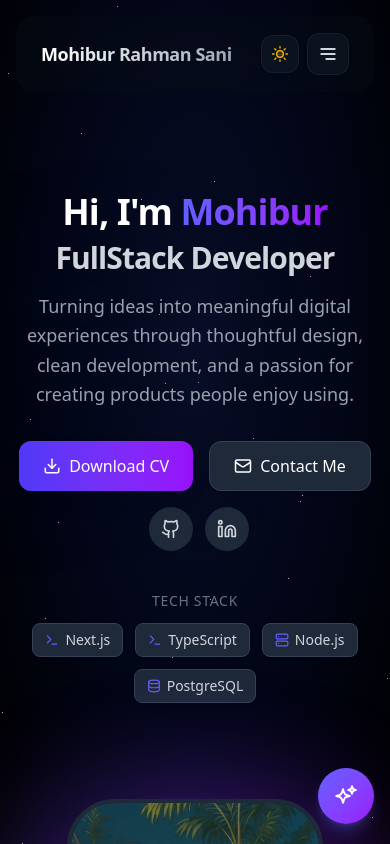
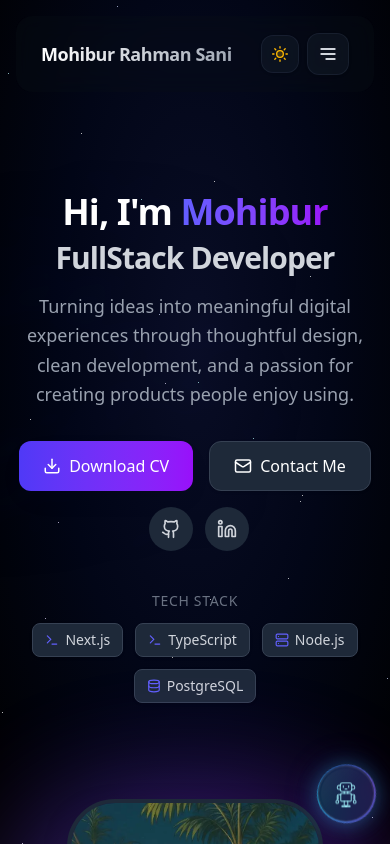
Before and after one commit to Sani-Mohibur/portfolio-next, a Next.js app: page / in a window 390 px wide. Shown: the top 844 px of the page. Built offline with nearby package versions, Linux system fonts and the light colour scheme.

Commit message:
feat: design AI chat button with enhanced interface

```diff
--- a/src/app/components/chat/ChatButton.tsx
+++ b/src/app/components/chat/ChatButton.tsx
@@ -1,90 +1,320 @@
 "use client";
 
-import React, { useState, useEffect } from "react";
+import React, { useState, useEffect, useCallback } from "react";
 import { motion, AnimatePresence } from "framer-motion";
 import ChatWindow from "./ChatWindow";
 
+const AIFaceIcon: React.FC<{ className?: string }> = ({ className }) => (
+  <svg
+    className={className}
+    viewBox="0 0 64 64"
+    fill="none"
+    stroke="currentColor"
+    strokeWidth="2.5"
+    strokeLinecap="round"
+    strokeLinejoin="round"
+  >
+    {/* Head */}
+    <rect x="19" y="8" width="26" height="20" rx="5" />
+
+    {/* Ears */}
+    <path d="M19 14H15C12.5 14 12 17 12 19C12 21 13.5 23 16 23H19" />
+    <path d="M45 14H49C51.5 14 52 17 52 19C52 21 50.5 23 48 23H45" />
+
+    {/* Eyes */}
+    <path d="M26 15V18" />
+    <path d="M38 15V18" />
+
+    {/* Mouth */}
+    <path d="M30 22H34" />
+
+    {/* Neck */}
+    <path d="M28 28V32" />
+    <path d="M36 28V32" />
+
+    {/* Body */}
+    <rect x="20" y="32" width="24" height="18" rx="2" />
+
+    {/* Left Arm */}
+    <path d="M20 35H14C12.5 35 12 36.5 12 38V48" />
+    <path d="M14 38V45" />
+
+    {/* Left Hand */}
+    <path d="M12 48C9.5 48 9 50 9 52C9 54 10.5 55 12 55C13.5 55 15 54 15 52V48" />
+
+    {/* Right Arm */}
+    <path d="M44 35H50C51.5 35 52 36.5 52 38V48" />
+    <path d="M50 38V45" />
+
+    {/* Right Hand */}
+    <path d="M52 48C54.5 48 55 50 55 52C55 54 53.5 55 52 55C50.5 55 49 54 49 52V48" />
+
+    {/* Legs */}
+    <path d="M28 50V60" />
+    <path d="M36 50V60" />
+
+    {/* Feet */}
+    <path d="M23 60H33V63H23Z" />
+    <path d="M31 60H41V63H31Z" />
+  </svg>
+);
+
+/** Close X icon — clean geometric style */
+const CloseIcon: React.FC<{ className?: string }> = ({ className }) => (
+  <svg
+    className={className}
+    viewBox="0 0 24 24"
+    fill="none"
+    stroke="currentColor"
+    strokeWidth="2"
+  >
+    <path
+      strokeLinecap="round"
+      strokeLinejoin="round"
+      d="M6 18L18 6M6 6l12 12"
+    />
+  </svg>
+);
+
+// ────────────────────────────────────────────────────────────────────────────────
+// Keyframes injected once via <style>
+// ────────────────────────────────────────────────────────────────────────────────
+
+const KEYFRAMES = `
+@keyframes ai-orb-float {
+  0%, 100% { transform: translateY(0); }
+  50%      { transform: translateY(-4px); }
+}
+@keyframes ai-orb-border-spin {
+  to { --ai-border-angle: 360deg; }
+}
+@keyframes ai-orb-breathe {
+  0%, 100% { box-shadow: 0 0 15px 2px rgba(34,211,238,0.15), 0 0 30px 4px rgba(139,92,246,0.08); }
+  50%      { box-shadow: 0 0 22px 4px rgba(34,211,238,0.25), 0 0 40px 8px rgba(139,92,246,0.15); }
+}
+@keyframes ai-orb-ring {
+  to { transform: rotate(360deg); }
+}
+@keyframes ai-orb-pulse-dot {
+  0%, 100% { transform: scale(1); opacity: 1; }
+  50%      { transform: scale(1.6); opacity: 0; }
+}
+@keyframes ai-tooltip-in {
+  from { opacity: 0; transform: translateX(8px); }
+  to   { opacity: 1; transform: translateX(0); }
+}
+@keyframes ai-tooltip-out {
+  from { opacity: 1; transform: translateX(0); }
+  to   { opacity: 0; transform: translateX(8px); }
+}
+`;
+
+// ────────────────────────────────────────────────────────────────────────────────
+// Component
+// ────────────────────────────────────────────────────────────────────────────────
+
 export default function ChatButton() {
   const [isOpen, setIsOpen] = useState(false);
+  const [showTooltip, setShowTooltip] = useState(false);
+  const [tooltipDismissed, setTooltipDismissed] = useState(false);
+  const [isHovered, setIsHovered] = useState(false);
 
+  // ── Existing: open-ai-chat custom event listener ──
   useEffect(() => {
     const handleOpenChat = () => setIsOpen(true);
     window.addEventListener("open-ai-chat", handleOpenChat);
     return () => window.removeEventListener("open-ai-chat", handleOpenChat);
   }, []);
 
+  // ── Auto-dismiss tooltip after 5s ──
+  useEffect(() => {
+    if (!showTooltip || tooltipDismissed) return;
+    const timer = setTimeout(() => {
+      setShowTooltip(false);
+      setTooltipDismissed(true);
+    }, 5000);
+    return () => clearTimeout(timer);
+  }, [showTooltip, tooltipDismissed]);
+
+  // ── Show tooltip on hover (after initial dismiss) ──
+  const handleMouseEnter = useCallback(() => {
+    setIsHovered(true);
+    if (!isOpen) setShowTooltip(true);
+  }, [isOpen]);
+
+  const handleMouseLeave = useCallback(() => {
+    setIsHovered(false);
+    setShowTooltip(false);
+  }, []);
+
+  const tooltipVisible = showTooltip && !isOpen;
+
   return (
     <>
-      {/* Chat Window */}
+      {/* Inject keyframes */}
+      <style dangerouslySetInnerHTML={{ __html: KEYFRAMES }} />
+
+      {/* ── Chat Window ── */}
       <AnimatePresence>
         {isOpen && <ChatWindow onClose={() => setIsOpen(false)} />}
       </AnimatePresence>
 
-      {/* Floating Button */}
+      {/* ── Tooltip ── */}
+      <AnimatePresence>
+        {tooltipVisible && (
+          <motion.div
+            initial={{ opacity: 0, x: 8 }}
+            animate={{ opacity: 1, x: 0 }}
+            exit={{ opacity: 0, x: 8 }}
+            transition={{ duration: 0.3, ease: "easeOut" }}
+            className="fixed bottom-7 right-[5rem] sm:right-[5.5rem] z-[60]
+              pointer-events-none select-none"
+          >
+            <div
+              className="relative px-3.5 py-2 rounded-xl text-xs font-medium
+                text-cyan-100 whitespace-nowrap
+                border border-white/[0.08]"
+              style={{
+                background: "rgba(10, 14, 39, 0.75)",
+                backdropFilter: "blur(12px)",
+                WebkitBackdropFilter: "blur(12px)",
+                boxShadow:
+                  "0 4px 20px rgba(34,211,238,0.1), 0 0 0 1px rgba(139,92,246,0.1)",
+              }}
+            >
+              <span className="mr-1.5 inline-block" style={{ fontSize: "10px" }}>✦</span>
+              Ask AI about my portfolio
+              {/* Arrow pointing right toward button */}
+              <div
+                className="absolute top-1/2 -right-1.5 -translate-y-1/2 w-2.5 h-2.5
+                  rotate-45 border-r border-b border-white/[0.08]"
+                style={{
+                  background: "rgba(10, 14, 39, 0.75)",
+                }}
+              />
+            </div>
+          </motion.div>
+        )}
+      </AnimatePresence>
+
+      {/* ── AI Orb Container (handles floating animation) ── */}
+      <div
+        className="fixed bottom-5 right-4 sm:right-6 z-[60]"
+        style={{
+          animation: isOpen ? "none" : "ai-orb-float 4s ease-in-out infinite",
+        }}
+        onMouseEnter={handleMouseEnter}
+        onMouseLeave={handleMouseLeave}
+      >
+        {/* ── Orbiting Ring (visible when closed) ── */}
+        {!isOpen && (
+          <div
+            className="absolute inset-[-6px] rounded-full pointer-events-none"
+            style={{
+              animation: "ai-orb-ring 8s linear infinite",
+            }}
+          >
+            {/* Orbiting dot 1 */}
+            {/* <div
+              className="absolute w-1 h-1 rounded-full"
+              style={{
+                top: "-1px",
+                left: "50%",
+                transform: "translateX(-50%)",
+                background: "#22d3ee",
+                boxShadow: "0 0 6px 2px rgba(34,211,238,0.5)",
+              }}
+            /> */}
+            {/* Orbiting dot 2 (opposite side) */}
+            {/* <div
+              className="absolute w-0.5 h-0.5 rounded-full"
+              style={{
+                bottom: "-1px",
+                left: "50%",
+                transform: "translateX(-50%)",
+                background: "#8b5cf6",
+                boxShadow: "0 0 4px 1px rgba(139,92,246,0.5)",
+              }}
+            /> */}
+          </div>
+        )}
+
+        {/* ── Breathing Glow Ring (behind button) ── */}
+        {!isOpen && (
+          <div
+            className="absolute inset-0 rounded-full pointer-events-none"
+            style={{
+              animation: "ai-orb-breathe 3s ease-in-out infinite",
+            }}
+          />
+        )}
+
+        {/* ── Gradient Border Ring ── */}
+        <div
+          className="absolute inset-[-1.5px] rounded-full pointer-events-none"
+          style={{
+            background: isOpen
+              ? "rgba(139,92,246,0.3)"
+              : "conic-gradient(from 0deg, #22d3ee, #3b82f6, #8b5cf6, #6366f1, #22d3ee)",
+            animation: isOpen ? "none" : "ai-orb-ring 4s linear infinite",
+            opacity: 0.6,
+          }}
+        />
+
+        {/* ── Main Button ── */}
         <motion.button
           onClick={() => setIsOpen(!isOpen)}
-        className="fixed bottom-5 right-4 sm:right-6 z-[60]
-          w-14 h-14 rounded-full
-          bg-gradient-to-br from-indigo-500 to-purple-600
-          text-white shadow-lg shadow-indigo-500/30
-          hover:shadow-xl hover:shadow-indigo-500/40
-          hover:from-indigo-600 hover:to-purple-700
-          flex items-center justify-center
-          transition-shadow duration-300 cursor-pointer"
-        whileHover={{ scale: 1.05 }}
-        whileTap={{ scale: 0.95 }}
+          className="relative w-14 h-14 rounded-full
+            flex items-center justify-center cursor-pointer
+            border border-white/[0.08]"
+          style={{
+            background: "rgba(10, 14, 39, 0.65)",
+            backdropFilter: "blur(16px)",
+            WebkitBackdropFilter: "blur(16px)",
+            boxShadow: isOpen
+              ? "0 4px 15px rgba(139,92,246,0.15), inset 0 1px 0 rgba(255,255,255,0.05)"
+              : "0 8px 30px rgba(34,211,238,0.12), 0 4px 15px rgba(139,92,246,0.1), inset 0 1px 0 rgba(255,255,255,0.06)",
+          }}
+          whileHover={{ scale: 1.08 }}
+          whileTap={{ scale: 0.93 }}
+          transition={{ type: "spring", stiffness: 400, damping: 20 }}
           aria-label={isOpen ? "Close chat assistant" : "Open chat assistant"}
-        title={isOpen ? "Close chat" : "Ask AI about my portfolio"}
         >
+          {/* Inner glass highlight */}
+          <div
+            className="absolute inset-[2px] rounded-full pointer-events-none"
+            style={{
+              background:
+                "linear-gradient(135deg, rgba(255,255,255,0.06) 0%, transparent 50%)",
+            }}
+          />
+
+          {/* Icon swap animation */}
           <AnimatePresence mode="wait">
             {isOpen ? (
-            <motion.svg
+              <motion.div
                 key="close"
-              initial={{ rotate: -90, opacity: 0 }}
-              animate={{ rotate: 0, opacity: 1 }}
-              exit={{ rotate: 90, opacity: 0 }}
-              transition={{ duration: 0.2 }}
-              className="w-6 h-6"
-              fill="none"
-              stroke="currentColor"
-              strokeWidth="2"
-              viewBox="0 0 24 24"
+                initial={{ rotate: -90, opacity: 0, scale: 0.5 }}
+                animate={{ rotate: 0, opacity: 1, scale: 1 }}
+                exit={{ rotate: 90, opacity: 0, scale: 0.5 }}
+                transition={{ duration: 0.25, ease: "easeInOut" }}
               >
-              <path
-                strokeLinecap="round"
-                strokeLinejoin="round"
-                d="M6 18L18 6M6 6l12 12"
-              />
-            </motion.svg>
+                <CloseIcon className="w-5 h-5 text-gray-300" />
+              </motion.div>
             ) : (
-            <motion.svg
-              key="chat"
-              initial={{ rotate: 90, opacity: 0 }}
-              animate={{ rotate: 0, opacity: 1 }}
-              exit={{ rotate: -90, opacity: 0 }}
-              transition={{ duration: 0.2 }}
-              className="w-6 h-6"
-              fill="none"
-              stroke="currentColor"
-              strokeWidth="2"
-              viewBox="0 0 24 24"
+              <motion.div
+                key="ai-face"
+                initial={{ rotate: 90, opacity: 0, scale: 0.5 }}
+                animate={{ rotate: 0, opacity: 1, scale: 1 }}
+                exit={{ rotate: -90, opacity: 0, scale: 0.5 }}
+                transition={{ duration: 0.25, ease: "easeInOut" }}
               >
-              <path
-                strokeLinecap="round"
-                strokeLinejoin="round"
-                d="M9.813 15.904L9 18.75l-.813-2.846a4.5 4.5 0 00-3.09-3.09L2.25 12l2.846-.813a4.5 4.5 0 003.09-3.09L9 5.25l.813 2.846a4.5 4.5 0 003.09 3.09L15.75 12l-2.846.813a4.5 4.5 0 00-3.09 3.09zM18.259 8.715L18 9.75l-.259-1.035a3.375 3.375 0 00-2.455-2.456L14.25 6l1.036-.259a3.375 3.375 0 002.455-2.456L18 2.25l.259 1.035a3.375 3.375 0 002.455 2.456L21.75 6l-1.036.259a3.375 3.375 0 00-2.455 2.456z"
-              />
-            </motion.svg>
+                <AIFaceIcon className="w-7 h-7 text-cyan-200/80" />
+              </motion.div>
             )}
           </AnimatePresence>
         </motion.button>
-
-      {/* Pulse Ring (only when closed) */}
-      {!isOpen && (
-        <div className="fixed bottom-5 right-4 sm:right-6 z-[59] pointer-events-none">
-          <div className="w-14 h-14 rounded-full bg-indigo-500/30 animate-ping" />
       </div>
-      )}
     </>
   );
 }
```
Lines whose indentation alone changed are shown as unchanged.
